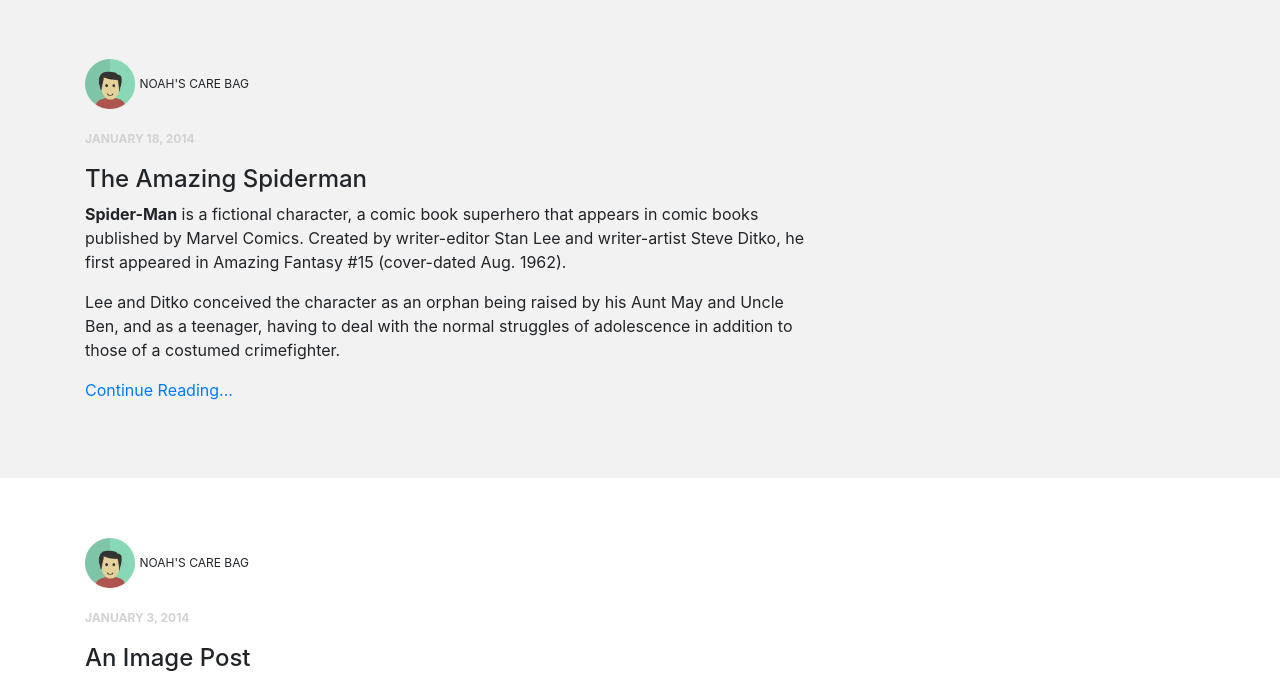
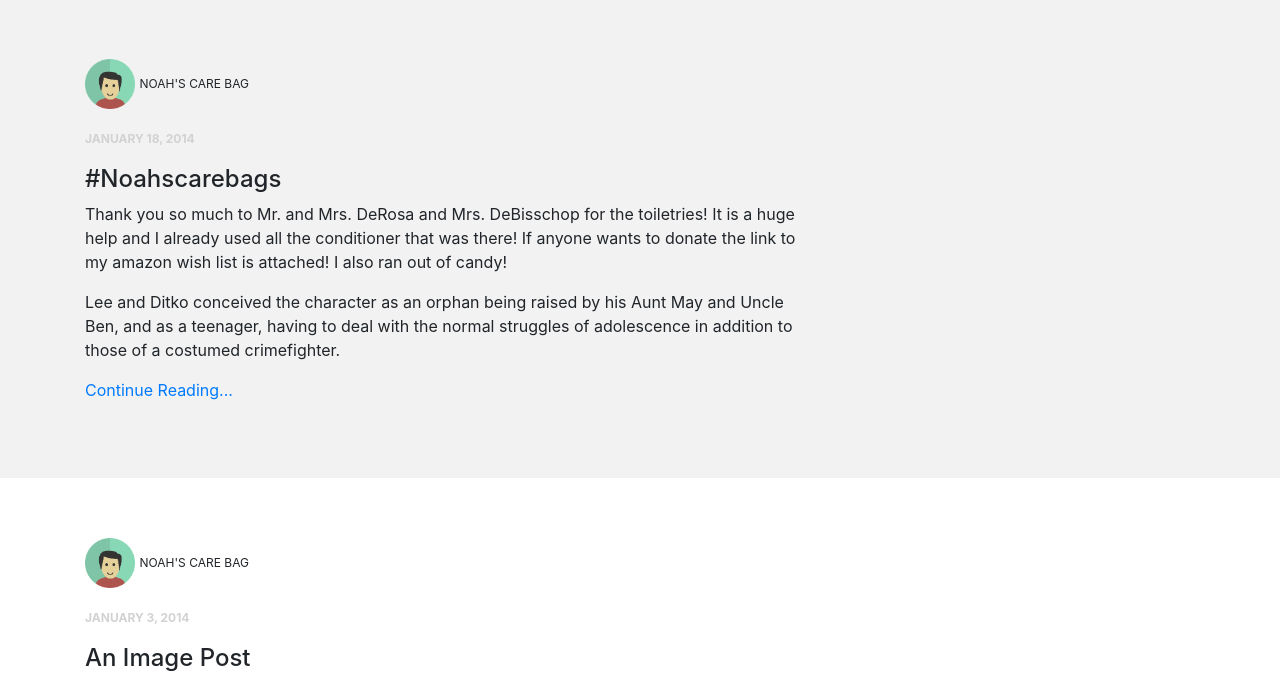
Before and after one commit to aagraw05/Noahs-Care-Bag, a plain HTML site: page about.html in a window 1280 px wide. Shown: the part 123-800 px from the top of the page. Drawn offline with nearby package versions, Linux system fonts and the light colour scheme; a script that the page names is missing.

Commit message:
minor change for demo

```diff
--- a/about.html
+++ b/about.html
@@ -59,13 +59,12 @@
                     <p>
                         <bd>January 18, 2014</bd>
                     </p>
-                    <h4>The Amazing Spiderman</h4>
-                    <p><b>Spider-Man</b> is a fictional character, a comic book superhero that appears in comic books
-                        published by
-                        Marvel Comics. Created by writer-editor Stan Lee and writer-artist Steve Ditko, he first
-                        appeared in Amazing
-                        Fantasy #15 (cover-dated
-                        Aug. 1962). </p>
+                    <h4>#Noahscarebags</h4>
+                    <p>Thank you so much to Mr. and Mrs. DeRosa and Mrs. DeBisschop for the
+                        toiletries! It is a huge help and I already used
+                        all the conditioner that was there! If anyone wants to donate the link to my amazon wish list is
+                        attached! I also ran
+                        out of candy!</p>
                     <p>Lee and Ditko conceived the character as an orphan being raised by his Aunt May and Uncle Ben,
                         and as a
                         teenager, having to deal with the normal struggles of adolescence in addition to those of a
```
Also changed, not shown: index.html (+1 -1 lines).
